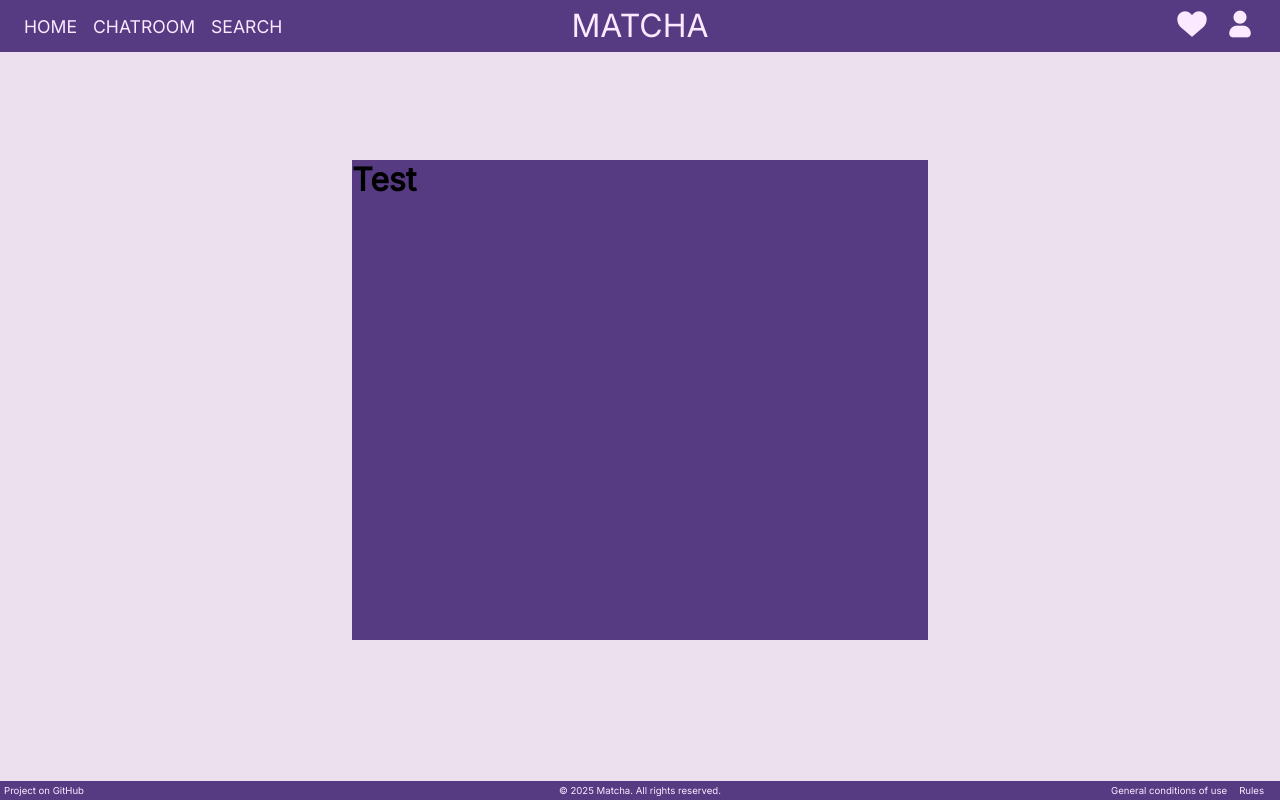
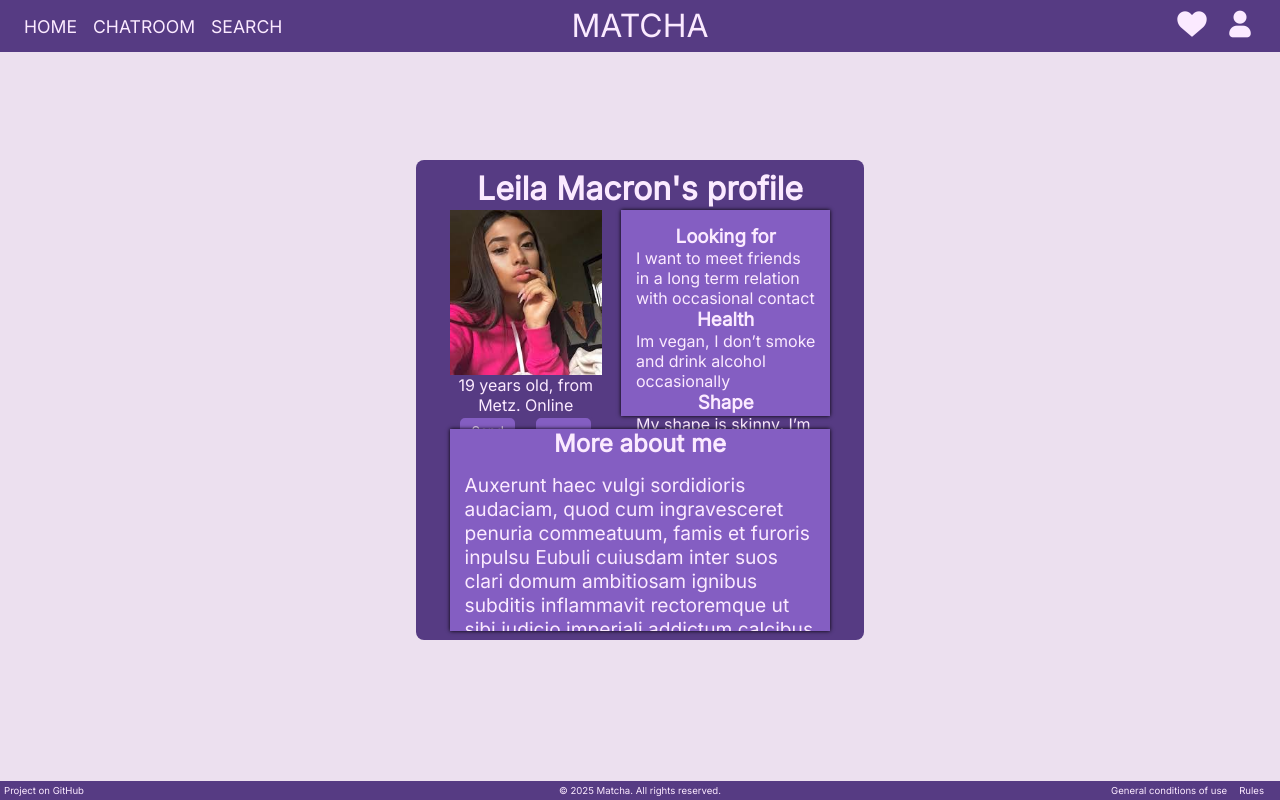
Before and after one commit to AliHaine/42_Matcha, an Angular app in the folder angular-frontend/: page /profile in a window 1280 px wide. Built offline with nearby package versions, Linux system fonts and the light colour scheme.

Commit message:
Update page profile CSS and html, update profile model

```diff
--- a/angular-frontend/src/app/components/page/page.component.css
+++ b/angular-frontend/src/app/components/page/page.component.css
@@ -8,7 +8,7 @@
     width: 70%;
     height: 80%;
     transform: translate(-50%, -50%);
-    overflow:auto;
+    overflow: auto;
     scrollbar-color: var(--color-4) var(--color-1);
     box-shadow: 0 0 1.5vmin black;
 }
--- a/angular-frontend/src/app/components/profile/profile.component.css
+++ b/angular-frontend/src/app/components/profile/profile.component.css
@@ -3,17 +3,99 @@
     top: 50%;
     left: 50%;
     transform: translate(-50%, -50%);
-    width: 45%;
+    width: 35%;
     height: 60%;
     background-color: var(--color-4);
+    display: flex;
+    flex-direction: column;
+    align-items: center;
+    color: var(--color-1);
+    justify-content: space-between;
+    border-radius: 8px;
+}
+
+#header {
+    height: 4%;
+    padding: 2%;
 }
 
 #profile-infos {
-    background-color: red;
+    display: flex;
+    justify-content: space-between;
     width: 85%;
+    height: 43%;
 }
 
+/*---------------------------------------------*/
+
+#infos-left {
+    width: 40%;
+    height: 100%;
+    display: flex;
+    flex-direction: column;
+    justify-content: space-between;
+}
+
+#profile-picture {
+    width: 100%;
+    height: 80%;
+    background-color: white;
+}
+
+#profile-picture img {
+    width: 100%;
+    height: 100%;
+}
+
+#city-status {
+    text-align: center;
+}
+
+#buttons {
+    display: flex;
+    justify-content: space-around;
+}
+
+.button {
+    width: 40%;
+    line-height: 2em;
+}
+
+/*---------------------------------------------*/
+
+#infos-right {
+    background-color: var(--color-3);
+    box-shadow: 0 0 0.5vmin black;
+    width: 55%;
+    height: 100%;
+    display: flex;
+    flex-direction: column;
+    justify-content: space-between;
+    padding: 15px;
+    box-sizing: border-box;
+}
+
+#infos-right h3 {
+    text-align: center;
+}
+
+/*---------------------------------------------*/
+
 #description {
-    background-color: blue;
+    background-color: var(--color-3);
+    box-shadow: 0 0 0.5vmin black;
     width: 85%;
+    height: 42%;
+    overflow: auto;
+    scrollbar-color: var(--color-4) var(--color-1);
+    margin-bottom: 2%;
 }
+
+#description h2 {
+    text-align: center;
+}
+
+#description p {
+    padding: 15px;
+    font-size: 120%;
+}
--- a/angular-frontend/src/app/components/profile/profile.component.html
+++ b/angular-frontend/src/app/components/profile/profile.component.html
@@ -1,10 +1,44 @@
 <div id="profile">
-    <h1>Test</h1>
+    <h1 id="header">Leila Macron's profile</h1>
     <div id="profile-infos">
+        <div id="infos-left">
+            <div id="profile-picture">
+                <img src="/fille1.jpeg">
+            </div>
+            <div id="city-status">
+                19 years old, from Metz. Online
 
+            </div>
+            <div id="buttons">
+                <button class="button-style-2 button">Send message</button>
+                <button class="button-style-2 button">Report</button>
+            </div>
+        </div>
+        <div id="infos-right">
+            <div>
+                <h3>Looking for</h3>
+                <p>I want to meet friends in a long term relation with occasional contact</p>
+            </div>
+            <div>
+                <h3>Health</h3>
+                <p>Im vegan, I don’t smoke and drink alcohol occasionally  </p>
+            </div>
+            <div>
+                <h3>Shape</h3>
+                <p>My shape is skinny, I’m 150 CM tall and weigh 53 KG</p>
+            </div>
+            <div>
+                <h3>Interests</h3>
+                <p>Im interested by music, blabla, blabla, blabla, blabla</p>
+            </div>
+        </div>
     </div>
     <div id="description">
-
+        <h2>More about me</h2>
+        <p>
+            Auxerunt haec vulgi sordidioris audaciam, quod cum ingravesceret penuria commeatuum, famis et furoris inpulsu Eubuli cuiusdam inter suos clari domum ambitiosam ignibus subditis inflammavit rectoremque ut sibi iudicio imperiali addictum calcibus incessens et pugnis conculcans seminecem laniatu miserando discerpsit. post cuius lacrimosum interitum in unius exitio quisque imaginem periculi sui considerans documento recenti similia formidabat.
+Post haec indumentum regale quaerebatur et ministris fucandae purpurae tortis confessisque pectoralem tuniculam sine manicis textam, Maras nomine quidam inductus est ut appellant Christiani diaconus, cuius prolatae litterae scriptae Graeco sermone ad Tyrii textrini praepositum celerari speciem perurgebant quam autem non indicabant denique etiam idem ad usque discrimen vitae vexatus nihil fateri conpulsus est. non indicabant denique etiam idem ad usque discrimen vitae vexatus nihil fateri conpulsus est. non indicabant denique etiam idem ad usque discrimen vitae vexatus nihil fateri conpulsus est.
+        </p>
     </div>
 
 </div>
--- a/angular-frontend/src/app/components/profile/profile.component.ts
+++ b/angular-frontend/src/app/components/profile/profile.component.ts
@@ -1,4 +1,6 @@
-import { Component } from '@angular/core';
+import {Component, inject, signal} from '@angular/core';
+import {ProfileModel} from "../../models/profile.model";
+import {ApiService} from "../../services/api.service";
 
 @Component({
   selector: 'app-profile',
@@ -8,4 +10,9 @@ import { Component } from '@angular/core';
 })
 export class ProfileComponent {
 
+  apiService = inject(ApiService);
+  profile = signal<ProfileModel>(new ProfileModel({}));
+
+  constructor() {
+  }
 }
--- a/angular-frontend/src/app/models/profile.model.ts
+++ b/angular-frontend/src/app/models/profile.model.ts
@@ -13,19 +13,19 @@ export class ProfileModel {
     picturesNumber: Number;
     status: String;
 
-    constructor(firstname: String, lastname: String, age: Number, city: String, gender: String, description: String, lookingFor: [], shape: [], health: [], interests: [], picturesNumber: number, status: String) {
-        this.firstname = firstname;
-        this.lastname = lastname;
-        this.age = age;
-        this.city = city;
-        this.gender = gender;
-        this.description = description;
-        this.lookingFor = lookingFor;
-        this.shape = shape;
-        this.health = health;
-        this.interests = interests;
-        this.picturesNumber = picturesNumber
-        this.status = status;
+    constructor(data: {}) {
+        this.firstname = data["firstname"];
+        this.lastname = data["lastname"];
+        this.age = data["age"];
+        this.city = data["city"];
+        this.gender = data["gender"];
+        this.description = data["description"];
+        this.lookingFor = data["lookingFor"];
+        this.shape = data["shape"];
+        this.health = data["health"];
+        this.interests = data["interests"];
+        this.picturesNumber = data["picturesNumber"];
+        this.status = data["status"];
     }
 
 }
--- a/angular-frontend/src/styles.css
+++ b/angular-frontend/src/styles.css
@@ -40,6 +40,18 @@ body {
     border: solid var(--color-4);
 }
 
+.button-style-2 {
+    background-color: var(--color-3);
+    border-radius: 8px;
+    border: solid var(--color-4);
+    color: var(--color-1);
+}
+
+.button-style-2:hover {
+    background-color: var(--color-4);
+    border: solid var(--color-1);
+}
+
 .button-style-1:hover {
     background-color: var(--color-1);
 }
```
